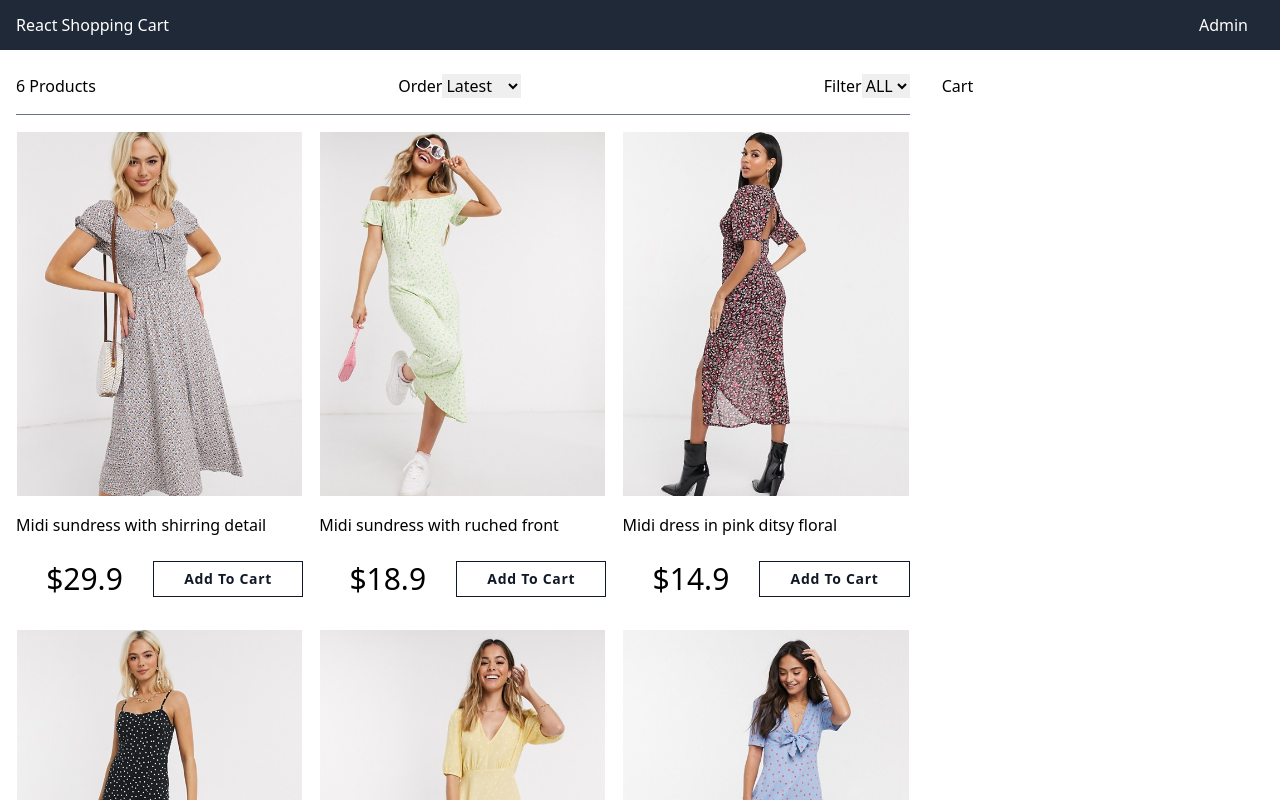
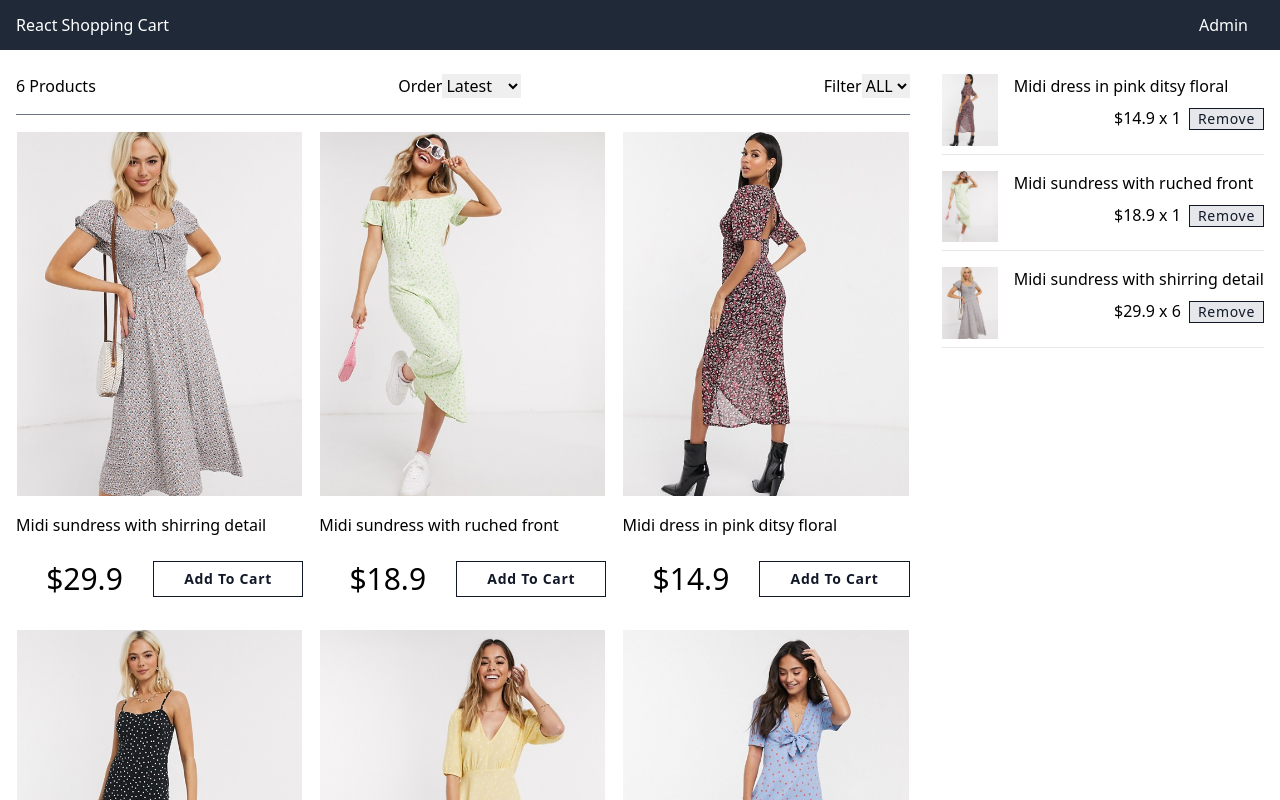
Before and after one commit to tomaszdanczak/react-redux-shopping-cart, a React (Create React App) app: page / in a window 1280 px wide. Shown: the top 800 px of the page. Built offline with nearby package versions, Linux system fonts and the light colour scheme.

Commit message:
feat: create and add to the project <CartItems/> component (use DUMMY DATA)

```diff
--- a/src/components/organisms/Cart.jsx
+++ b/src/components/organisms/Cart.jsx
@@ -1,3 +1,9 @@
+import CartItems from "./CartItems";
+
 export default function Cart() {
-  return <div className="col-span-2 ml-4 mr-4">Cart</div>;
+  return (
+    <div className="col-span-2 ml-4 mr-4">
+      <CartItems />
+    </div>
+  );
 }
--- /dev/null
+++ b/src/components/organisms/CartItems.jsx
@@ -0,0 +1,12 @@
+import CartItem from "../molecules/CartItem";
+import { cartItems } from "./../../data.json";
+
+export default function CartItems() {
+  return (
+    <div className="overflow-hidden">
+      {cartItems.map((cartItem) => {
+        return <CartItem key={cartItem._id} cartItem={cartItem} />;
+      })}
+    </div>
+  );
+}
--- a/src/data.json
+++ b/src/data.json
@@ -48,5 +48,37 @@
       "availableSizes": ["XL", "XXL"],
       "price": 49.9
     }
+  ],
+  "cartItems": [
+    {
+      "_id": "ffV63oW5c",
+      "title": "Midi dress in pink ditsy floral",
+      "description": "This is for all the latest trends, no matter who you are, where you’re from and what you’re up to. Exclusive to ASOS, our universal brand is here for you, and comes in all our fit ranges: ASOS Curve, Tall, Petite and Maternity. Created by us, styled by you.",
+      "image": "/images/dress3.jpg",
+      "price": 14.9,
+      "availableSizes": ["X", "M", "L"],
+      "__v": 0,
+      "count": 1
+    },
+    {
+      "_id": "jC5CikYXF",
+      "title": "Midi sundress with ruched front",
+      "description": "This is for all the latest trends, no matter who you are, where you’re from and what you’re up to. Exclusive to ASOS, our universal brand is here for you, and comes in all our fit ranges: ASOS Curve, Tall, Petite and Maternity. Created by us, styled by you.",
+      "image": "/images/dress2.jpg",
+      "price": 18.9,
+      "availableSizes": ["X", "M", "L"],
+      "__v": 0,
+      "count": 1
+    },
+    {
+      "_id": "03ECiArpI",
+      "title": "Midi sundress with shirring detail",
+      "description": "This is for all the latest trends, no matter who you are, where you’re from and what you’re up to. Exclusive to ASOS, our universal brand is here for you, and comes in all our fit ranges: ASOS Curve, Tall, Petite and Maternity. Created by us, styled by you.",
+      "image": "/images/dress1.jpg",
+      "price": 29.9,
+      "availableSizes": ["X", "L", "XL", "XXL"],
+      "__v": 0,
+      "count": 6
+    }
   ]
 }
```
